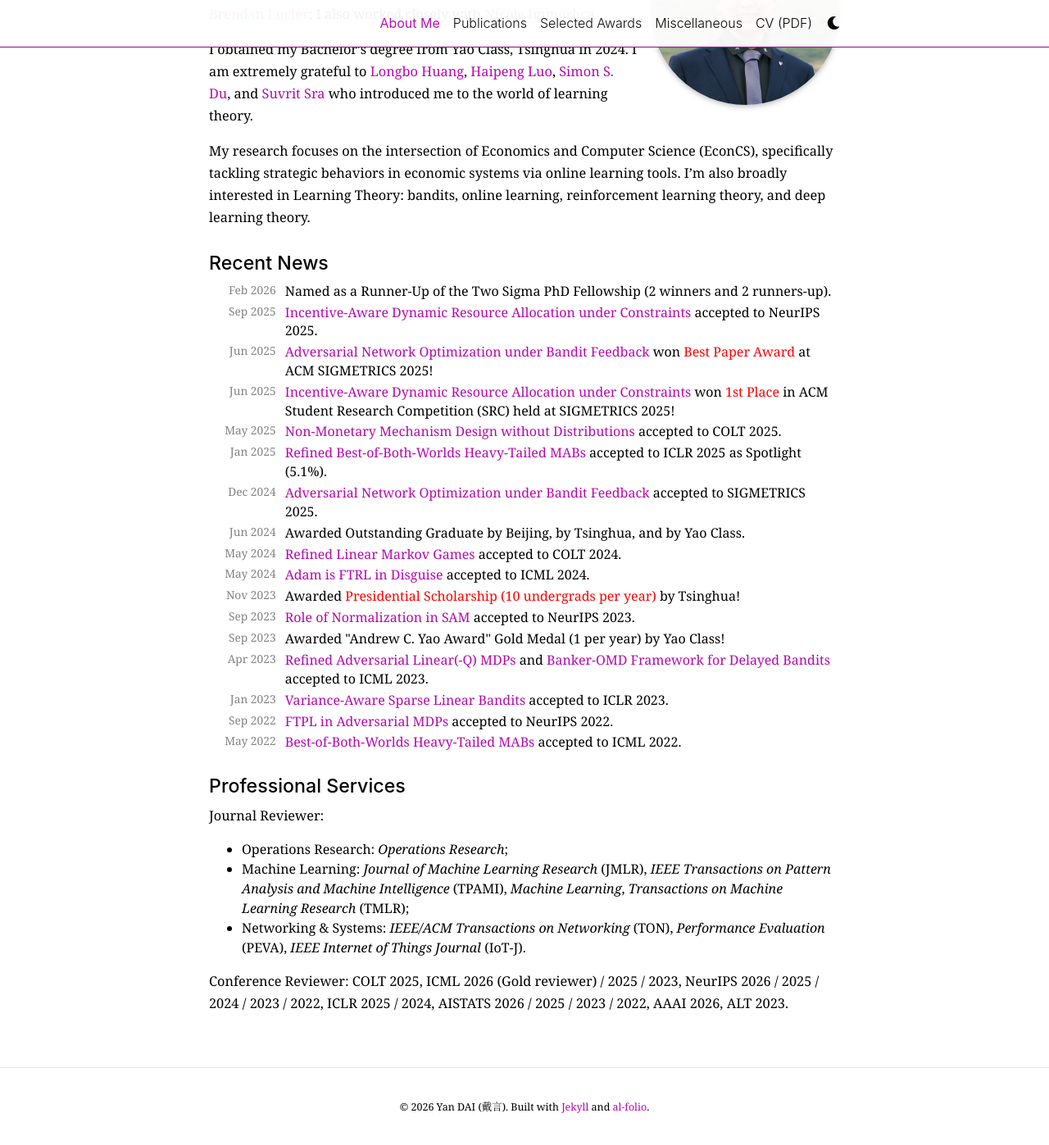
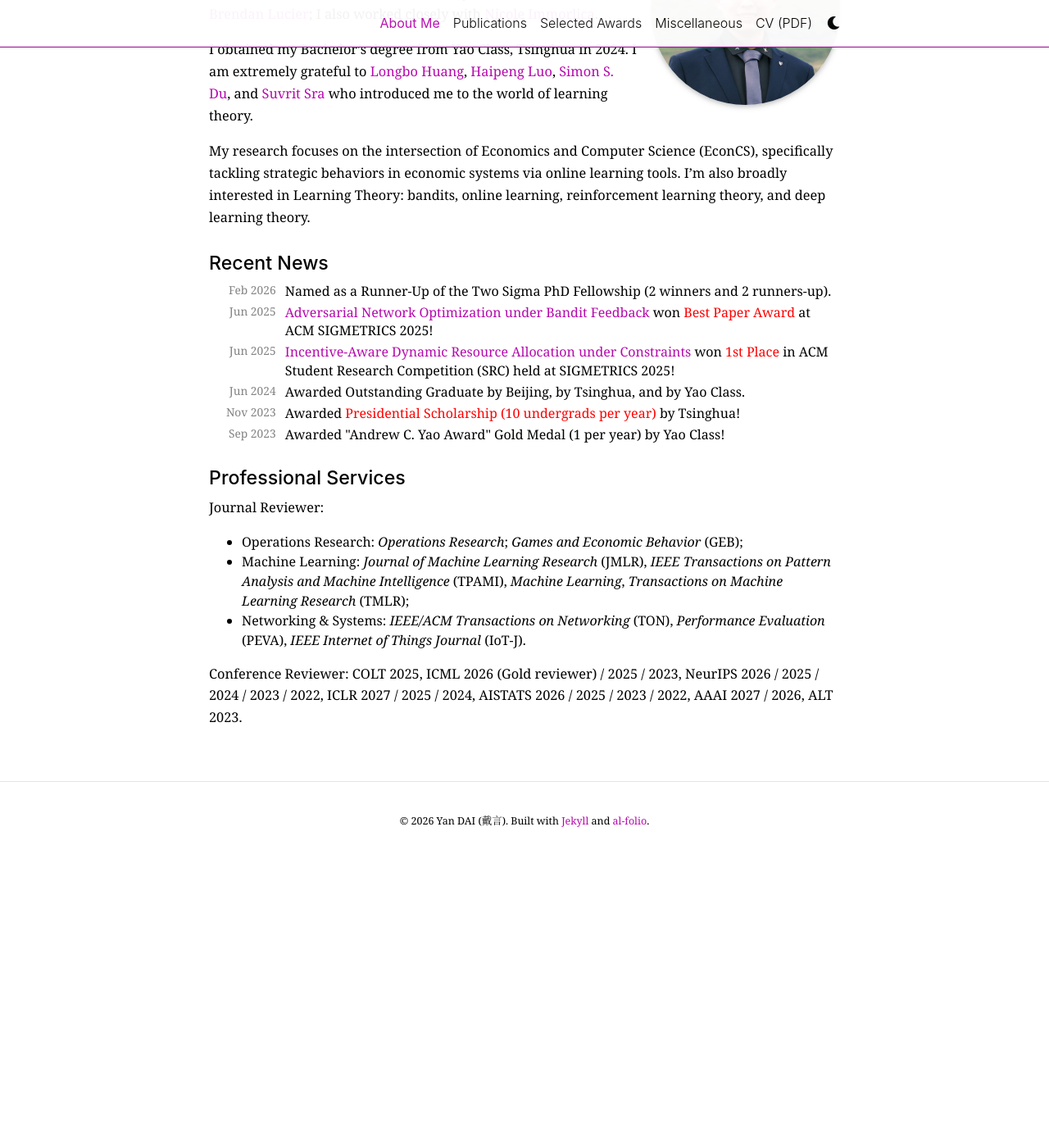
Before and after one commit to yandaichn/yandaichn.github.io, a Jekyll site: the page built from _pages/about.md, in a window 1280 px wide and 1400 px high, scrolled down 273 px. Shown: the top 1397 px of the window at 82% size. Built offline with Jekyll 4.4.1, drawn with Linux system fonts in a browser that asks for light colours; full-size pictures stand in for the smaller copies a plugin makes; comment, search, counter and statistics services are not loaded; a style sheet for code colours, icons or effects is not loaded; after the commit the page ends 1324 px from its top, so only the background shows below that.

Commit message:
Upd homepage

```diff
--- a/_pages/about.md
+++ b/_pages/about.md
@@ -26,28 +26,28 @@ My research focuses on the intersection of **Economics and Computer Science (Eco
 # Recent News
 <ul class="news-list-lite">
   <li><span class="news-date">Feb 2026</span><span>Named as a <a href="https://www.linkedin.com/posts/two-sigma-investments_two-sigma-2025-phd-fellowship-activity-7432484564134051842-6gzN"><strong>Runner-Up</strong></a> of the Two Sigma PhD Fellowship (2 winners and 2 runners-up).</span></li>
-  <li><span class="news-date">Sep 2025</span><span><a href="https://arxiv.org/abs/2507.09473">Incentive-Aware Dynamic Resource Allocation under Constraints</a> accepted to <strong>NeurIPS 2025</strong>.</span></li>
+  <!-- <li><span class="news-date">Sep 2025</span><span><a href="https://arxiv.org/abs/2507.09473">Incentive-Aware Dynamic Resource Allocation under Constraints</a> accepted to <strong>NeurIPS 2025</strong>.</span></li> -->
   <li><span class="news-date">Jun 2025</span><span><a href="https://dl.acm.org/doi/10.1145/3700413">Adversarial Network Optimization under Bandit Feedback</a> won <a href="https://sigmetrics.org/awards.shtml#paperawards"><strong><font color="red">Best Paper Award</font></strong></a> at ACM SIGMETRICS 2025!</span></li>
   <li><span class="news-date">Jun 2025</span><span><a href="https://arxiv.org/abs/2507.09473">Incentive-Aware Dynamic Resource Allocation under Constraints</a> won <a href="https://www.sigmetrics.org/sigmetrics2025/student_activities.html"><strong><font color="red">1st Place</font></strong></a> in ACM Student Research Competition (SRC) held at SIGMETRICS 2025!</span></li>
-  <li><span class="news-date">May 2025</span><span><a href="https://arxiv.org/abs/2502.08412">Non-Monetary Mechanism Design without Distributions</a> accepted to <strong>COLT 2025</strong>.</span></li>
-  <li><span class="news-date">Jan 2025</span><span><a href="https://arxiv.org/abs/2410.03284">Refined Best-of-Both-Worlds Heavy-Tailed MABs</a> accepted to <strong>ICLR 2025</strong> as Spotlight (5.1%).</span></li>
-  <li><span class="news-date">Dec 2024</span><span><a href="https://dl.acm.org/doi/10.1145/3700413">Adversarial Network Optimization under Bandit Feedback</a> accepted to <strong>SIGMETRICS 2025</strong>.</span></li>
+  <!-- <li><span class="news-date">May 2025</span><span><a href="https://arxiv.org/abs/2502.08412">Non-Monetary Mechanism Design without Distributions</a> accepted to <strong>COLT 2025</strong>.</span></li> -->
+  <!-- <li><span class="news-date">Jan 2025</span><span><a href="https://arxiv.org/abs/2410.03284">Refined Best-of-Both-Worlds Heavy-Tailed MABs</a> accepted to <strong>ICLR 2025</strong> as Spotlight (5.1%).</span></li> -->
+  <!-- <li><span class="news-date">Dec 2024</span><span><a href="https://dl.acm.org/doi/10.1145/3700413">Adversarial Network Optimization under Bandit Feedback</a> accepted to <strong>SIGMETRICS 2025</strong>.</span></li> -->
   <li><span class="news-date">Jun 2024</span><span>Awarded <strong>Outstanding Graduate</strong> by Beijing, by Tsinghua, and by Yao Class.</span></li>
-  <li><span class="news-date">May 2024</span><span><a href="https://arxiv.org/abs/2402.07082">Refined Linear Markov Games</a> accepted to <strong>COLT 2024</strong>.</span></li>
-  <li><span class="news-date">May 2024</span><span><a href="https://arxiv.org/abs/2402.01567">Adam is FTRL in Disguise</a> accepted to <strong>ICML 2024</strong>.</span></li>
+  <!-- <li><span class="news-date">May 2024</span><span><a href="https://arxiv.org/abs/2402.07082">Refined Linear Markov Games</a> accepted to <strong>COLT 2024</strong>.</span></li> -->
+  <!-- <li><span class="news-date">May 2024</span><span><a href="https://arxiv.org/abs/2402.01567">Adam is FTRL in Disguise</a> accepted to <strong>ICML 2024</strong>.</span></li> -->
   <li><span class="news-date">Nov 2023</span><span>Awarded <strong><font color="red">Presidential Scholarship (10 undergrads per year)</font></strong> by Tsinghua!</span></li>
-  <li><span class="news-date">Sep 2023</span><span><a href="https://arxiv.org/abs/2305.15287">Role of Normalization in SAM</a> accepted to <strong>NeurIPS 2023</strong>.</span></li>
+  <!-- <li><span class="news-date">Sep 2023</span><span><a href="https://arxiv.org/abs/2305.15287">Role of Normalization in SAM</a> accepted to <strong>NeurIPS 2023</strong>.</span></li> -->
   <li><span class="news-date">Sep 2023</span><span>Awarded <strong>"Andrew C. Yao Award" Gold Medal (1 per year)</strong> by Yao Class!</span></li>
-  <li><span class="news-date">Apr 2023</span><span><a href="https://arxiv.org/abs/2301.12942">Refined Adversarial Linear(-Q) MDPs</a> and <a href="https://arxiv.org/abs/2301.10500">Banker-OMD Framework for Delayed Bandits</a> accepted to <strong>ICML 2023</strong>.</span></li>
-  <li><span class="news-date">Jan 2023</span><span><a href="https://arxiv.org/abs/2205.13450">Variance-Aware Sparse Linear Bandits</a> accepted to <strong>ICLR 2023</strong>.</span></li>
-  <li><span class="news-date">Sep 2022</span><span><a href="https://arxiv.org/abs/2205.13451">FTPL in Adversarial MDPs</a> accepted to <strong>NeurIPS 2022</strong>.</span></li>
-  <li><span class="news-date">May 2022</span><span><a href="https://arxiv.org/abs/2201.11921">Best-of-Both-Worlds Heavy-Tailed MABs</a> accepted to <strong>ICML 2022</strong>.</span></li>
+  <!-- <li><span class="news-date">Apr 2023</span><span><a href="https://arxiv.org/abs/2301.12942">Refined Adversarial Linear(-Q) MDPs</a> and <a href="https://arxiv.org/abs/2301.10500">Banker-OMD Framework for Delayed Bandits</a> accepted to <strong>ICML 2023</strong>.</span></li> -->
+  <!-- <li><span class="news-date">Jan 2023</span><span><a href="https://arxiv.org/abs/2205.13450">Variance-Aware Sparse Linear Bandits</a> accepted to <strong>ICLR 2023</strong>.</span></li> -->
+  <!-- <li><span class="news-date">Sep 2022</span><span><a href="https://arxiv.org/abs/2205.13451">FTPL in Adversarial MDPs</a> accepted to <strong>NeurIPS 2022</strong>.</span></li> -->
+  <!-- <li><span class="news-date">May 2022</span><span><a href="https://arxiv.org/abs/2201.11921">Best-of-Both-Worlds Heavy-Tailed MABs</a> accepted to <strong>ICML 2022</strong>.</span></li> -->
 </ul>
 
 # Professional Services
 **Journal Reviewer**:
-* **Operations Research**: *Operations Research*;
+* **Operations Research**: *Operations Research*; *Games and Economic Behavior* (GEB);
 * **Machine Learning**: *Journal of Machine Learning Research* (JMLR), *IEEE Transactions on Pattern Analysis and Machine Intelligence* (TPAMI), *Machine Learning*, *Transactions on Machine Learning Research* (TMLR);
 * **Networking & Systems**: *IEEE/ACM Transactions on Networking* (TON), *Performance Evaluation* (PEVA), *IEEE Internet of Things Journal* (IoT-J).
 
-**Conference Reviewer**: COLT 2025, ICML 2026 (Gold reviewer) / 2025 / 2023, NeurIPS 2026 / 2025 / 2024 / 2023 / 2022, ICLR 2025 / 2024, AISTATS 2026 / 2025 / 2023 / 2022, AAAI 2026, ALT 2023.
+**Conference Reviewer**: COLT 2025, ICML 2026 (Gold reviewer) / 2025 / 2023, NeurIPS 2026 / 2025 / 2024 / 2023 / 2022, ICLR 2027 / 2025 / 2024, AISTATS 2026 / 2025 / 2023 / 2022, AAAI 2027 / 2026, ALT 2023.
```
